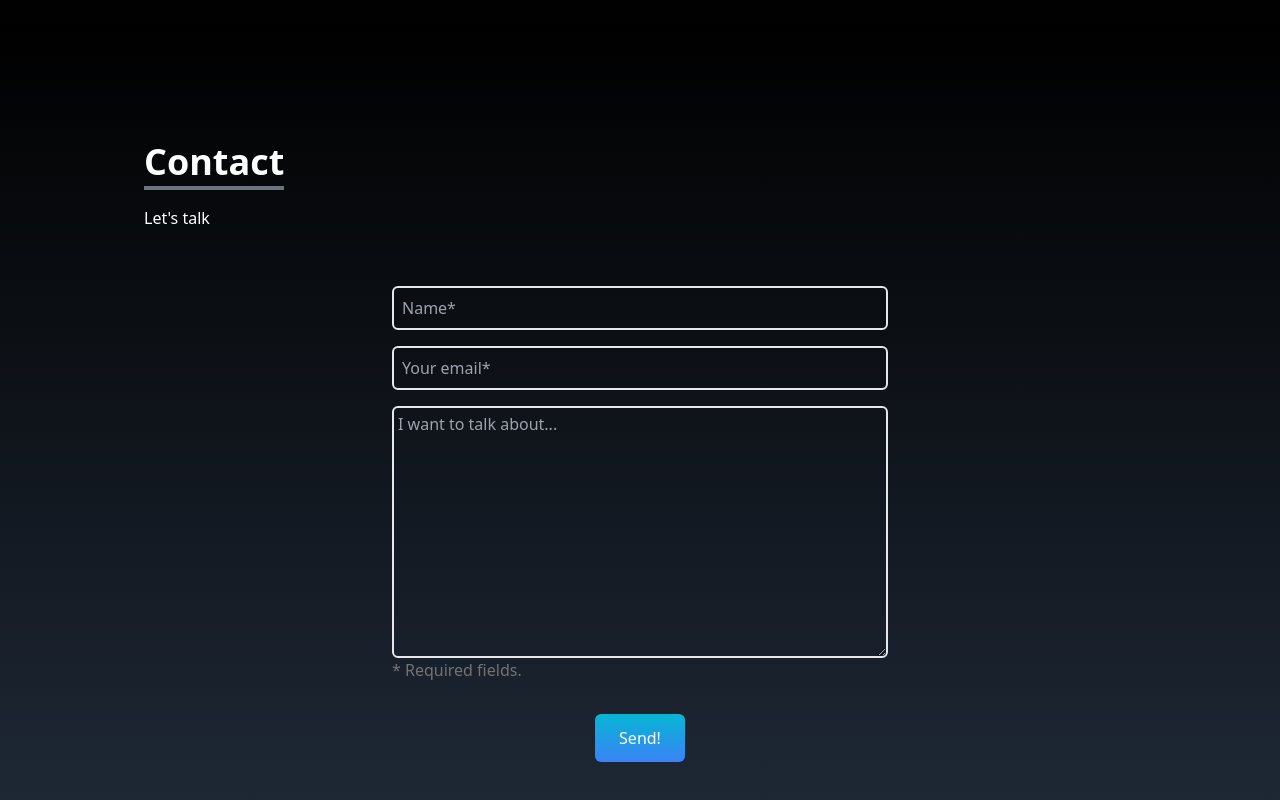
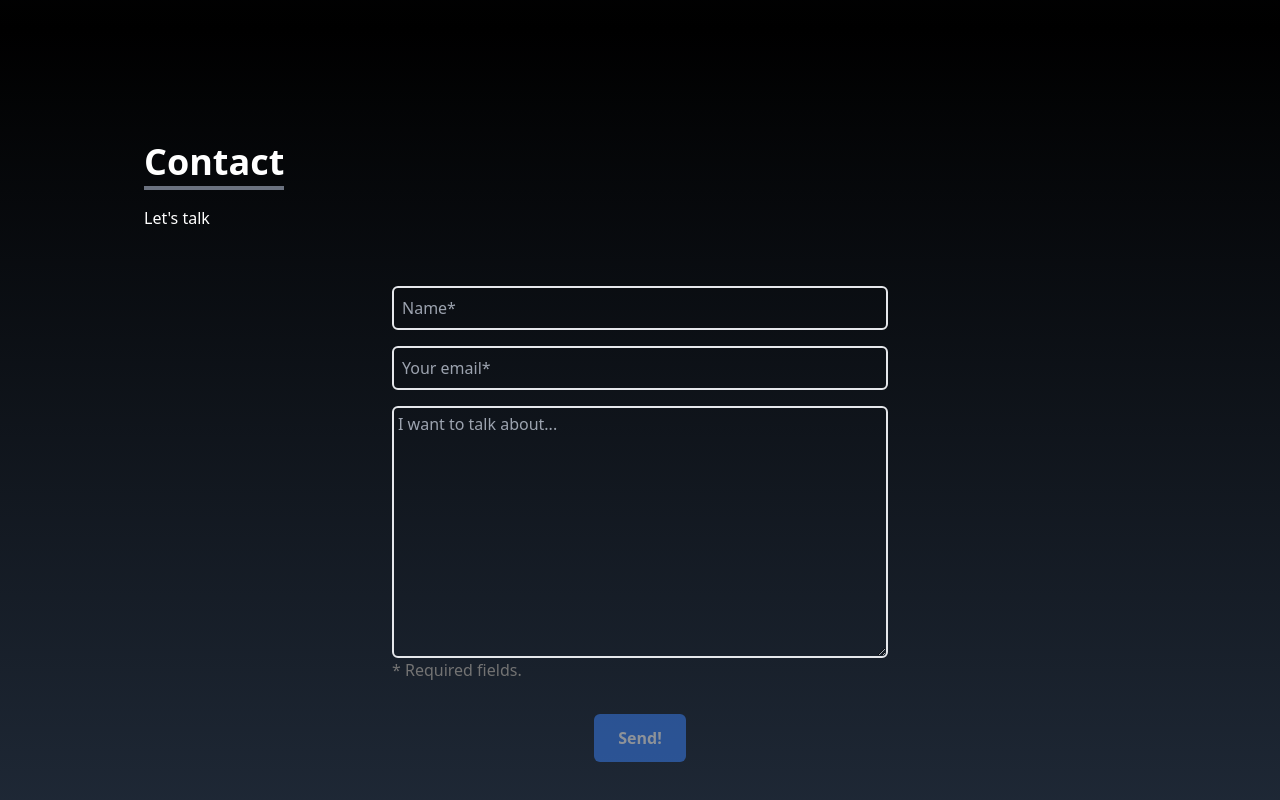
Before and after one commit to Pau-Marin/MySite, a Next.js app: page / in a window 1280 px wide. Shown: the part 3636-4436 px from the top of the page. Built offline with nearby package versions, Linux system fonts and the light colour scheme.

Commit message:
Update Contact.tsx
Added disabled button css

```diff
--- a/components/Contact.tsx
+++ b/components/Contact.tsx
@@ -168,7 +168,11 @@ const Contact = () => {
             )}
             <p className="text-neutral-500">* Required fields.</p>
             <button
-              className="text-white bg-gradient-to-b from-cyan-500 to-blue-500 px-6 py-3 my-8 mx-auto flex items-center rounded-md hover:scale-110 duration-300"
+              className={
+                !contact.name || !contact.email || !contact.message
+                  ? 'bg-blue-500 text-white font-bold px-6 py-3 my-8 mx-auto flex items-center rounded-md opacity-50 cursor-not-allowed'
+                  : 'text-white bg-gradient-to-b from-cyan-500 to-blue-500 px-6 py-3 my-8 mx-auto flex items-center rounded-md hover:scale-110 duration-300'
+              }
               disabled={!contact.name || !contact.email || !contact.message}
               onClick={onSubmit}
             >
```
